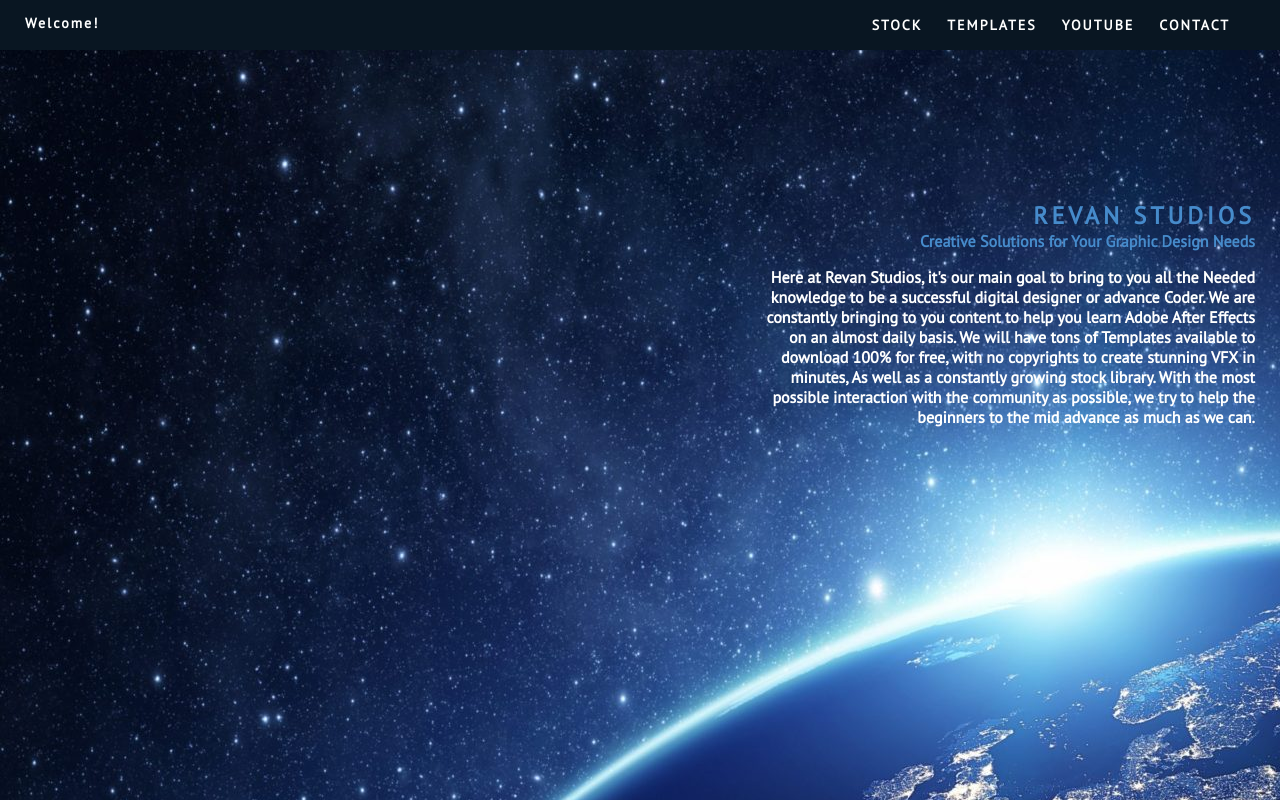
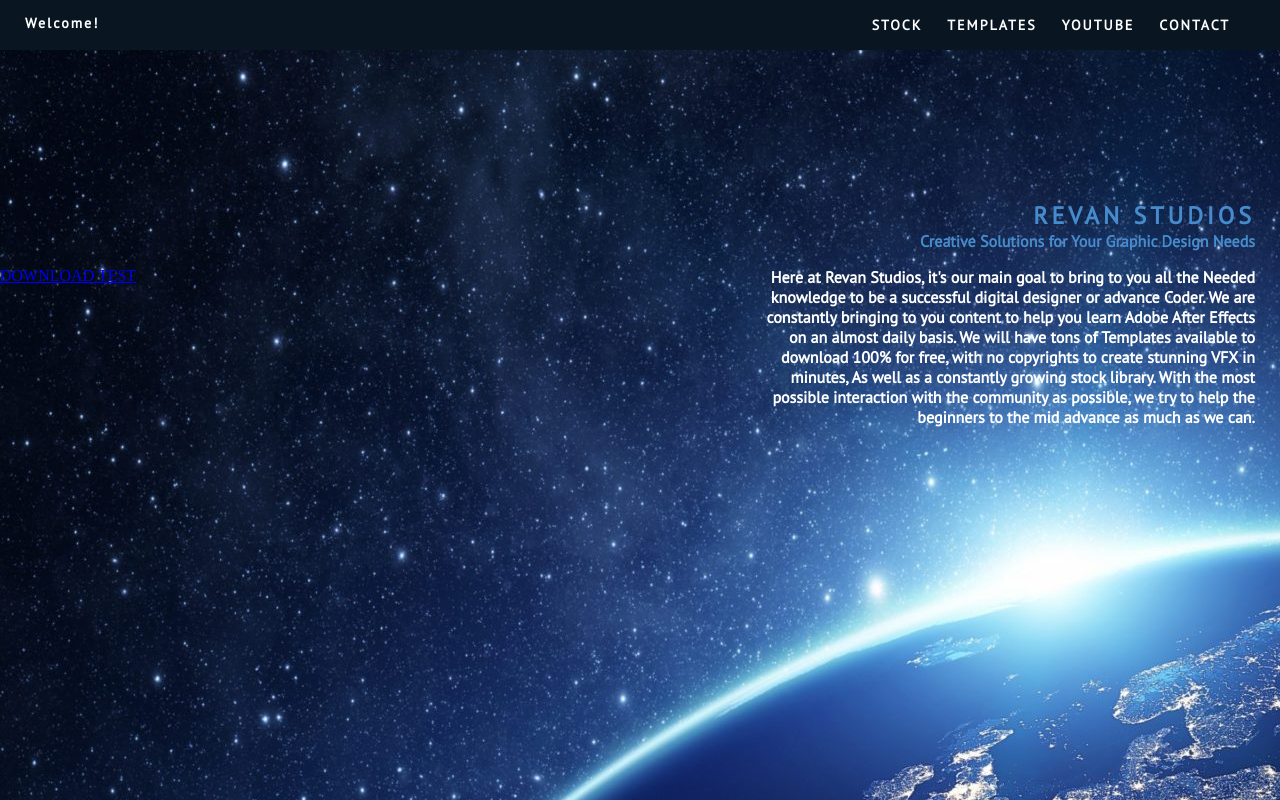
Before and after one commit to SavageVisfire/ExampleNodeExpress, a website: page index.html in a window 1280 px wide. Shown: the top 800 px of the page. Drawn offline with Linux system fonts and the light colour scheme; some icons are missing.

Commit message:
added a test download

```diff
--- a/index.html
+++ b/index.html
@@ -37,6 +37,7 @@
 possible, we try to help the beginners to the mid advance as much as
 we can.
 </span>
+<a href="/downloads/Steam_Artwork.zip">DOWNLOAD TEST</a>
   </section>
 <div class="footer-main-div">
 <div class="footer-social-icons">
```
Also changed, not shown: 1 other file.
